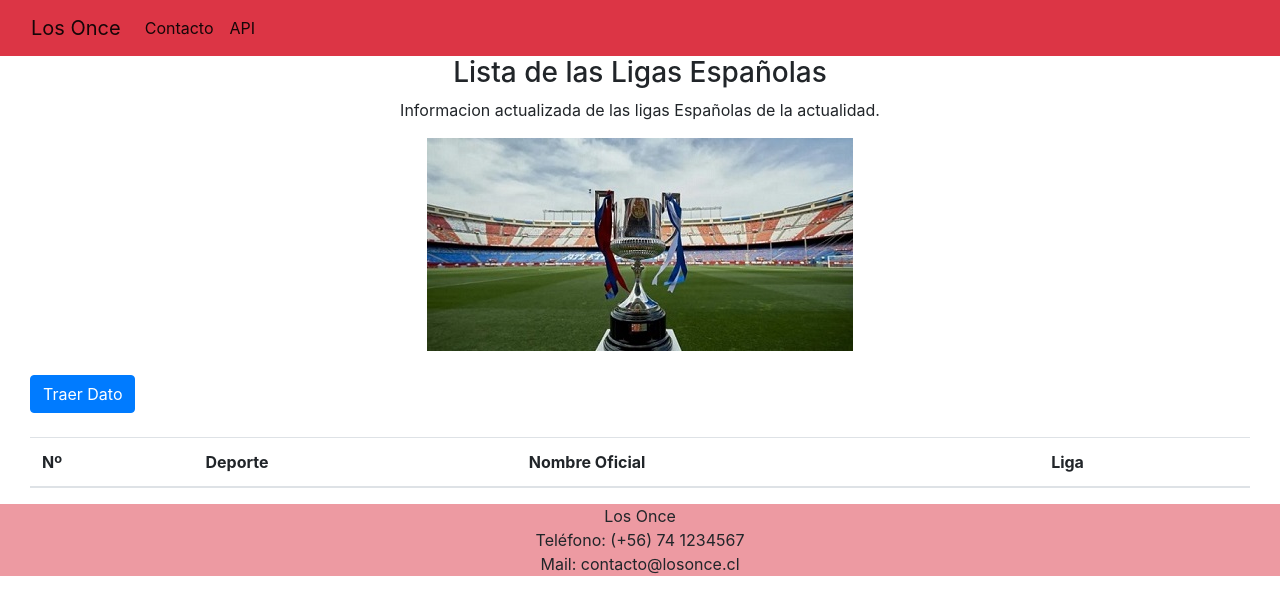
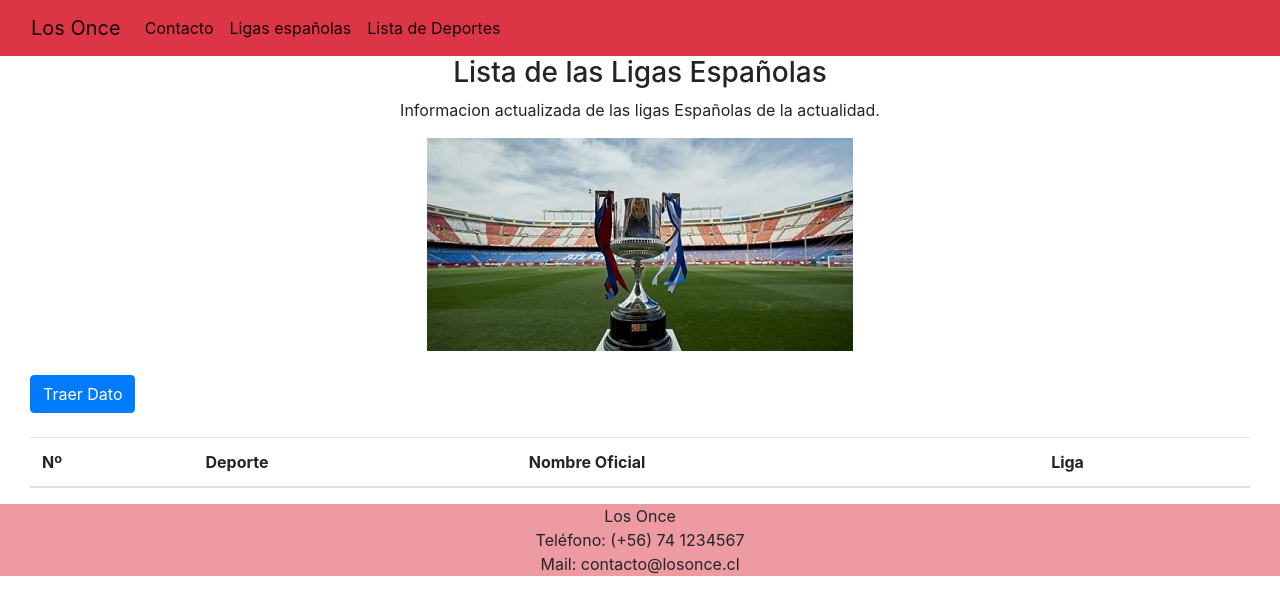
Before and after one commit to javiera-rojas/WEB_EV2_Mauricio_Monroy_Javiera_Rojas, a plain HTML site: page Api2.html in a window 1280 px wide. Drawn offline with nearby package versions, Linux system fonts and the light colour scheme.

Commit message:
Update Api2.html

```diff
--- a/Api2.html
+++ b/Api2.html
@@ -27,7 +27,10 @@
                             <a class="nav-link active" aria-current="page" href="contacto.html">Contacto</a>
                         </li>
                         <li class="nav-item">
-                            <a class="nav-link active" aria-current="page" href="#">API</a>
+                            <a class="nav-link active" aria-current="page" href="#">Ligas españolas</a>
+                        </li>
+                        <li class="nav-item">
+                            <a class="nav-link active" aria-current="page" href="#">Lista de Deportes</a>
                         </li>
                     </ul>
                 </div>
```
